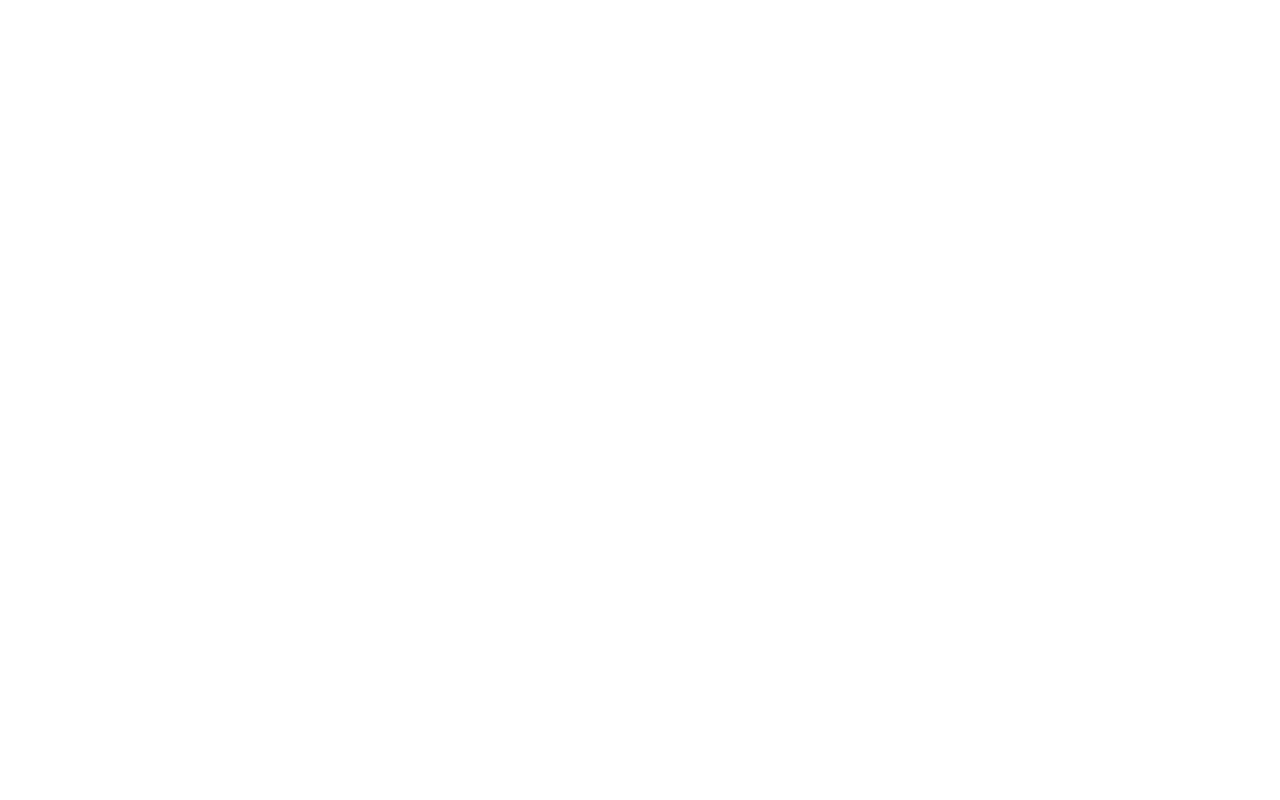
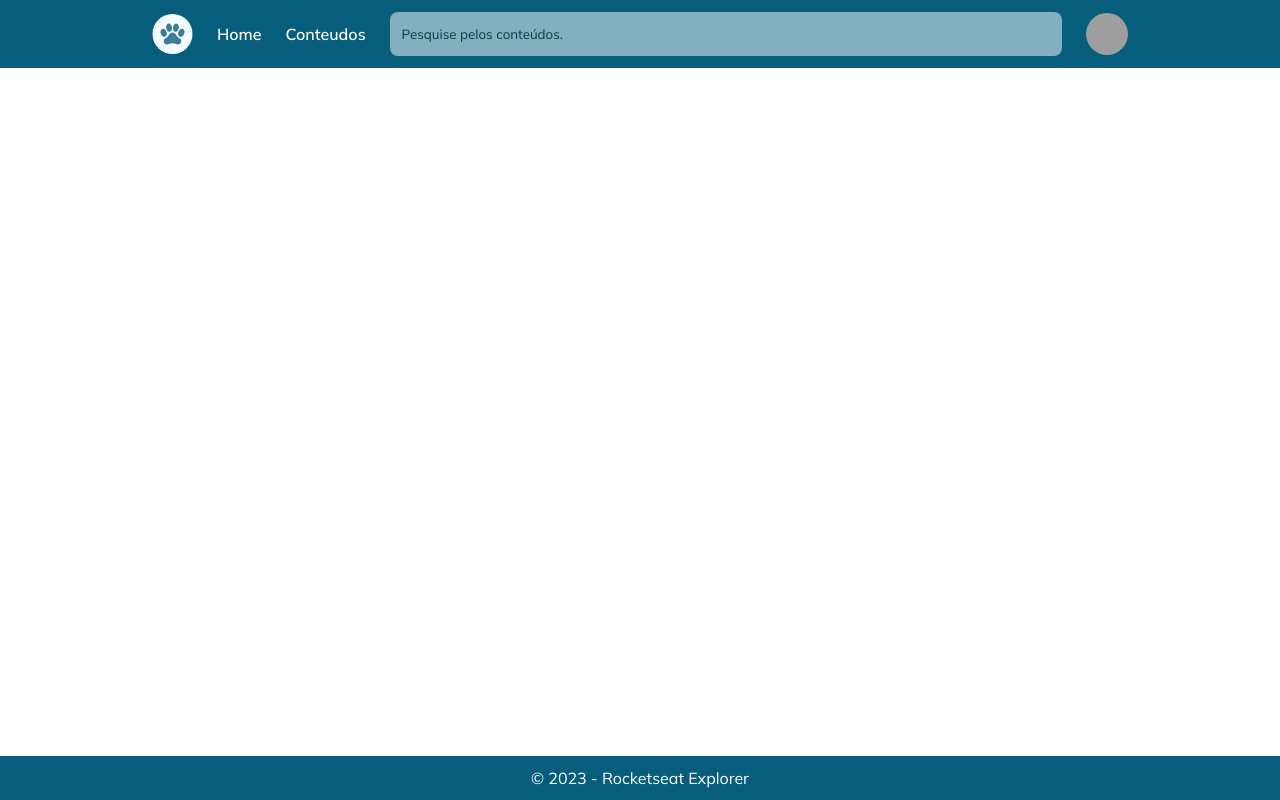
Before and after one commit to Gustavo-M-Santos/Repositories_Course, a plain HTML site: page Projets/CatsBlog/index.html in a window 1280 px wide. Drawn offline with Linux system fonts and the light colour scheme; grey boxes are pictures that could not be loaded.

Commit message:
CatBlog: header completion

```diff
--- a/Projets/CatsBlog/index.html
+++ b/Projets/CatsBlog/index.html
@@ -1,14 +1,49 @@
 <!DOCTYPE html>
 <html lang="pt-br">
+
 <head>
+
+  <link rel="stylesheet" href="style.css">
+  <link rel="preconnect" href="https://fonts.googleapis.com">
+
+  <link rel="preconnect" href="https://fonts.gstatic.com" crossorigin>
+  <link href="https://fonts.googleapis.com/css2?family=Mulish:wght@400;600;700;900&display=swap" rel="stylesheet">
+
   <meta charset="UTF-8">
   <meta name="viewport" content="width=device-width, initial-scale=1.0">
   <title>CatsBlog</title>
-  <link rel="stylesheet" href="style.css">
+
 </head>
+
 <body>
-  <nav></nav>
-  <body></body>
-  <footer></footer>
+  <div id="app">
+    <header class="conteiner">
+      <nav>
+          <img src="img/pet.svg" alt="logomarca">
+
+        <ul>
+          <li><a href="#">Home</a></li>
+          <li><a href="#">Conteudos</a></li>
+        </ul>
+      </nav>
+
+      <form action="">
+        <div class="input-wrapper">
+          <label for="search">Pesquise pelos conteúdos.</label>
+          <input type="text" id="search" placeholder="Pesquise pelos conteúdos.">
+        </div>
+
+      </form>
+
+      <img src="https://randomuser.me/api/portraits/men/1.jpg" id="avatar" alt="Avatar">
+    </header>
+
+    <main>
+      <div class="conteiner"></div>
+    </main>
+    <footer class="conteiner">© 2023 - Rocketseat Explorer</footer>
+  </div>
+
 </body>
+
 </html>
--- a/Projets/CatsBlog/style.css
+++ b/Projets/CatsBlog/style.css
@@ -9,4 +9,102 @@
 
 :root {
   font-size: 62.5%;
+
+  --color-base-black-text100: #202024;
+  --color-base-black-text200: #121214;
+  --color-base-blue-100: #065E7C;
+
+  --color-base-white-100: #FFF;
 }
+
+html,
+body,
+input {
+  font-family: 'Mulish', sans-serif;
+}
+
+body {
+  font-size: 1.6rem;
+  color: var(--color-base-black-text100);
+  background-color: var(--color-base-blue-100);
+
+}
+
+#app {
+  display: grid;
+  grid-template-rows: max-content 1fr ;
+  height: 100vh;
+}
+
+.conteiner {
+  padding: 1.2rem 2.2rem;
+  width: min(102rem, 100%);
+  margin: 0 auto;
+}
+
+header,
+nav,
+nav ul {
+  display: flex;
+  justify-content: center;
+  align-items: center;
+  gap: 2.4rem;
+}
+
+nav ul,
+ul a {
+  list-style: none;
+  text-decoration: none;
+  color: var(--color-base-white-100);
+
+  font-weight: 600;
+}
+
+nav a:hover {
+  font-size: 1.7rem;
+  font-weight: 700;
+}
+
+header form {
+  flex: 1;
+}
+
+.input-wrapper label {
+  width: 1px;
+  height: 1px;
+
+  overflow: hidden;
+  position: absolute;
+}
+
+.input-wrapper input {
+  border: none;
+  padding: 1.4rem 1.2rem;
+  width: 100%;
+
+  border-radius: 8px;
+
+  opacity: .5;
+}
+
+.input-wrapper input::placeholder {
+  color: var(--color-base-black-text200);
+}
+header #avatar {
+  height: 4.2rem;
+  width: 4.2rem;
+  border-radius: 50%;
+
+  object-fit: cover;
+}
+
+main {
+background-color: var(--color-base-white-100);;
+}
+footer {
+  width: 100%;
+  background-color: var(--color-base-blue-100);
+
+  text-align: center;
+  color: var(--color-base-white-100);
+}
```
Also changed, not shown: Projets/CatsBlog/img/pet.svg (added).
